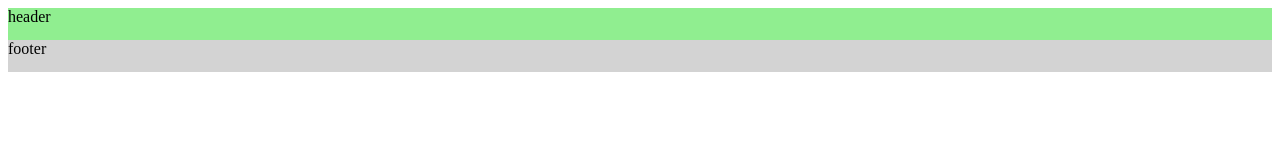
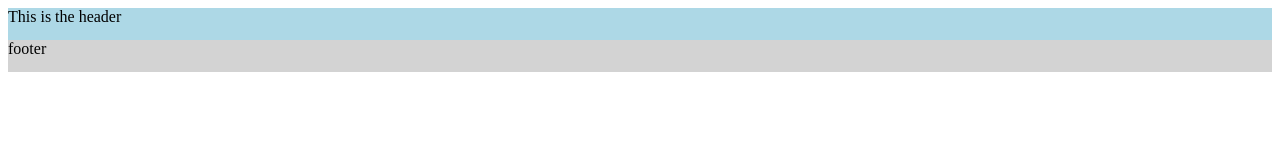
Before and after one commit to Grilloz/primo, a website: page index.html in a window 1280 px wide. Drawn offline with Linux system fonts and the light colour scheme.

Commit message:
Little mod
change header color and text

```diff
--- a/css/style.css
+++ b/css/style.css
@@ -10,7 +10,7 @@ h2 {
 }
 
 #header {
-  background-color: lightgreen;
+  background-color: lightblue;
   height: 2em;
 }
 
--- a/index.html
+++ b/index.html
@@ -7,7 +7,7 @@
   </head>
 
   <body>
-    <div id="header">header</div>
+    <div id="header">This is the header</div>
     <div id="editor"></div>
     <div id="footer">footer</div>
     <script src="src/index.js"></script>
```
